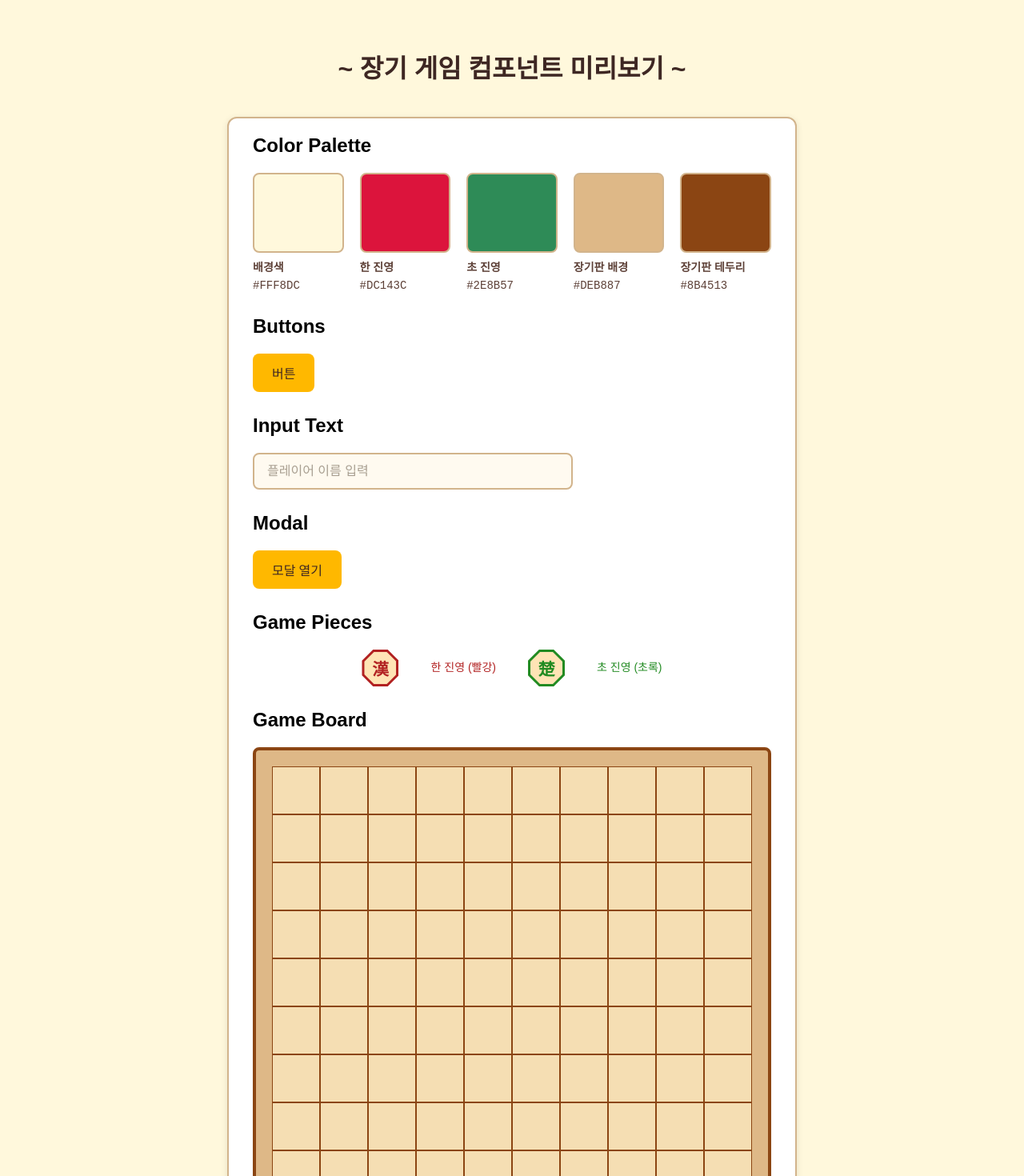
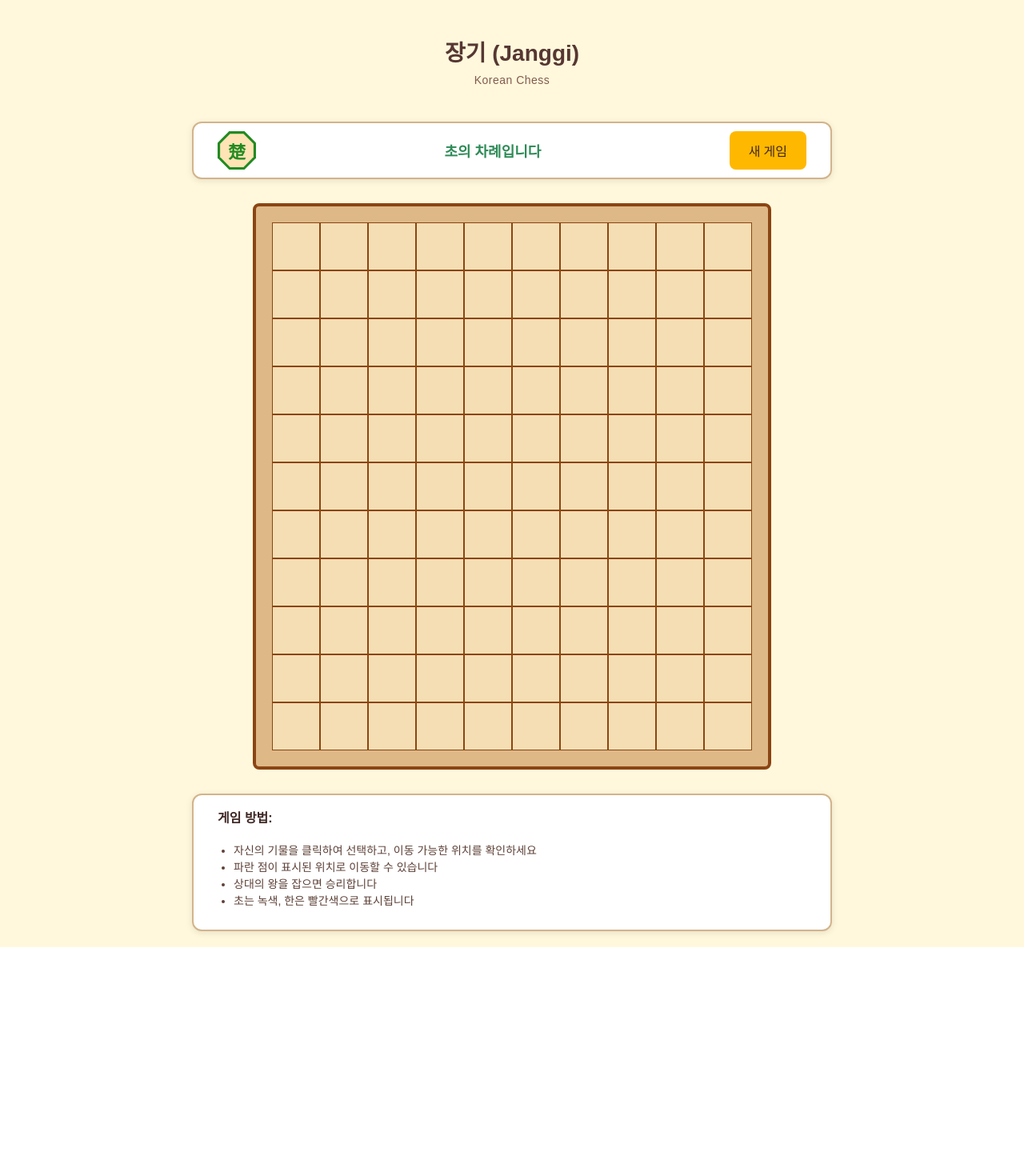
Before and after one commit to KingJae6721/Janggi, a React (Vite) app in the folder frontend/: page / in a window 1280 px wide. Shown: the top 1470 px of the page at 80% size. After the commit the page ends 1184 px from the top, so only its background shows below. Built offline with nearby package versions, Linux system fonts and the light colour scheme; no server answers; a web font is replaced by a local one.

Commit message:
feat: integrate game components into main App

```diff
--- a/frontend/src/App.css
+++ b/frontend/src/App.css
@@ -45,3 +45,11 @@
   align-items: center;
   margin: 10px 0;
 }
+.game-information {
+  list-style-type: disc;
+  padding-left: 20px;
+  margin-bottom: 15px;
+  color: #5d4037;
+  font-size: 14px;
+  line-height: 1.5;
+}
--- a/frontend/src/App.tsx
+++ b/frontend/src/App.tsx
@@ -25,8 +25,8 @@ function App() {
 
   return (
     <div className='main-container'>
-      <ComponentPreview />
-      {/* <div className='title-container'>
+      {/* <ComponentPreview /> */}
+      <div className='title-container'>
         <h1 style={{ color: COLORS.ui.text }}>장기 (Janggi)</h1>
         <h3 style={{ color: COLORS.ui.textSecondary }}>Korean Chess</h3>
       </div>
@@ -34,9 +34,14 @@ function App() {
       <InfoBox>
         <div className='infobox-container'>
           <Piece type='왕' team={currentPlayer} size={48} />
-          <p style={{ fontSize: '18px', fontWeight: 'bold' }}>
-            현재 플레이어 :{' '}
-            {currentPlayer === 'cho' ? '초 (녹색)' : '한 (빨강)'}
+          <p
+            style={{
+              fontSize: '18px',
+              fontWeight: 'bold',
+              color: COLORS.team[currentPlayer],
+            }}
+          >
+            {currentPlayer === 'cho' ? '초' : '한'}의 차례입니다
           </p>
           <Button onClick={handleNewGame}>새 게임</Button>
         </div>
@@ -47,11 +52,15 @@ function App() {
       </div>
       <InfoBox>
         <h3>게임 방법:</h3>
-        <p>• 자신의 기물을 클릭하여 선택하고, 이동 가능한 위치를 확인하세요</p>
-        <p>• 파란 점이 표시된 위치로 이동할 수 있습니다</p>
-        <p>• 상대의 왕을 잡으면 승리합니다</p>
-        <p>• 초는 녹색, 한은 빨간색으로 표시됩니다</p>
-      </InfoBox> */}
+        <ul className='game-information'>
+          <li>
+            자신의 기물을 클릭하여 선택하고, 이동 가능한 위치를 확인하세요
+          </li>
+          <li>파란 점이 표시된 위치로 이동할 수 있습니다</li>
+          <li>상대의 왕을 잡으면 승리합니다</li>
+          <li>초는 녹색, 한은 빨간색으로 표시됩니다</li>
+        </ul>
+      </InfoBox>
     </div>
   );
 }
--- a/frontend/src/components/common/InfoBox.css
+++ b/frontend/src/components/common/InfoBox.css
@@ -17,13 +17,6 @@
   color: #3e2723;
 }
 
-.info-box p {
-  font-size: 14px;
-  color: #5d4037;
-  line-height: 1.25;
-  text-align: left;
-}
-
 .infobox-container {
   display: flex;
   align-items: center;
```
